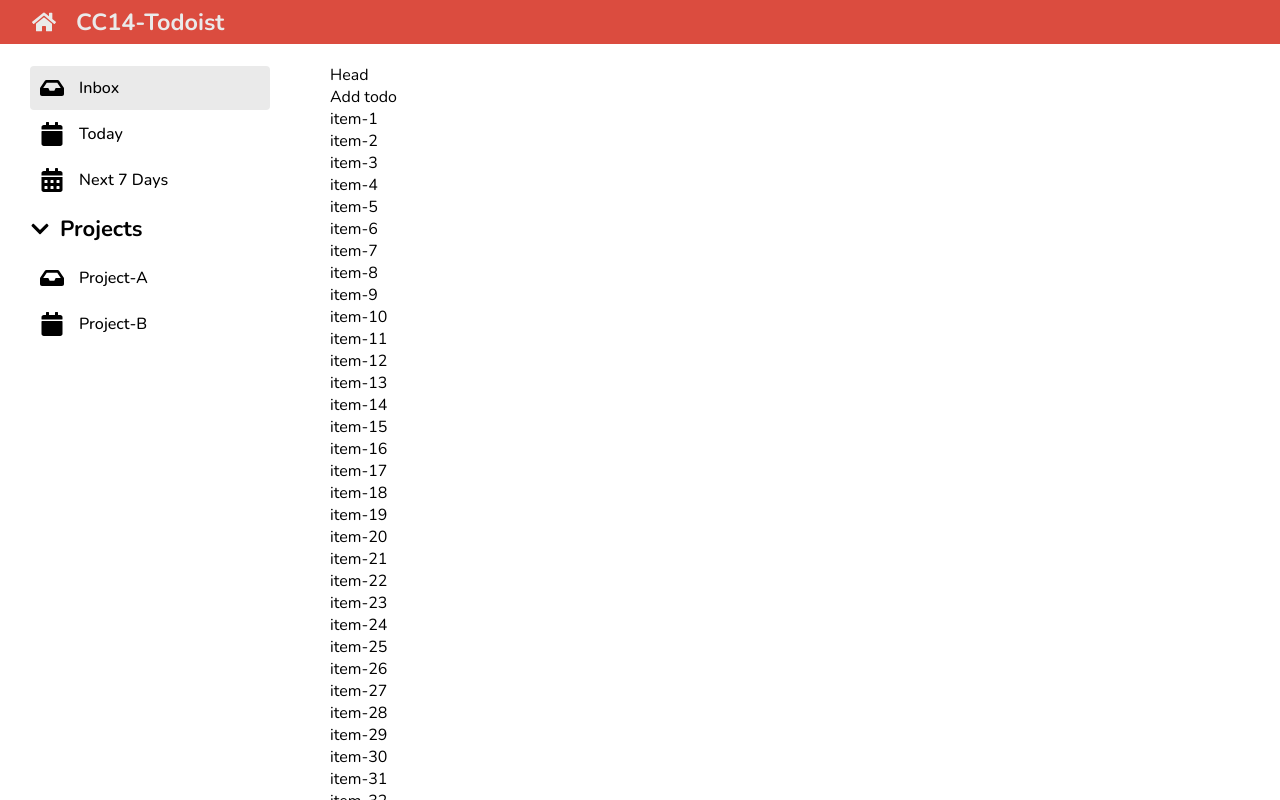
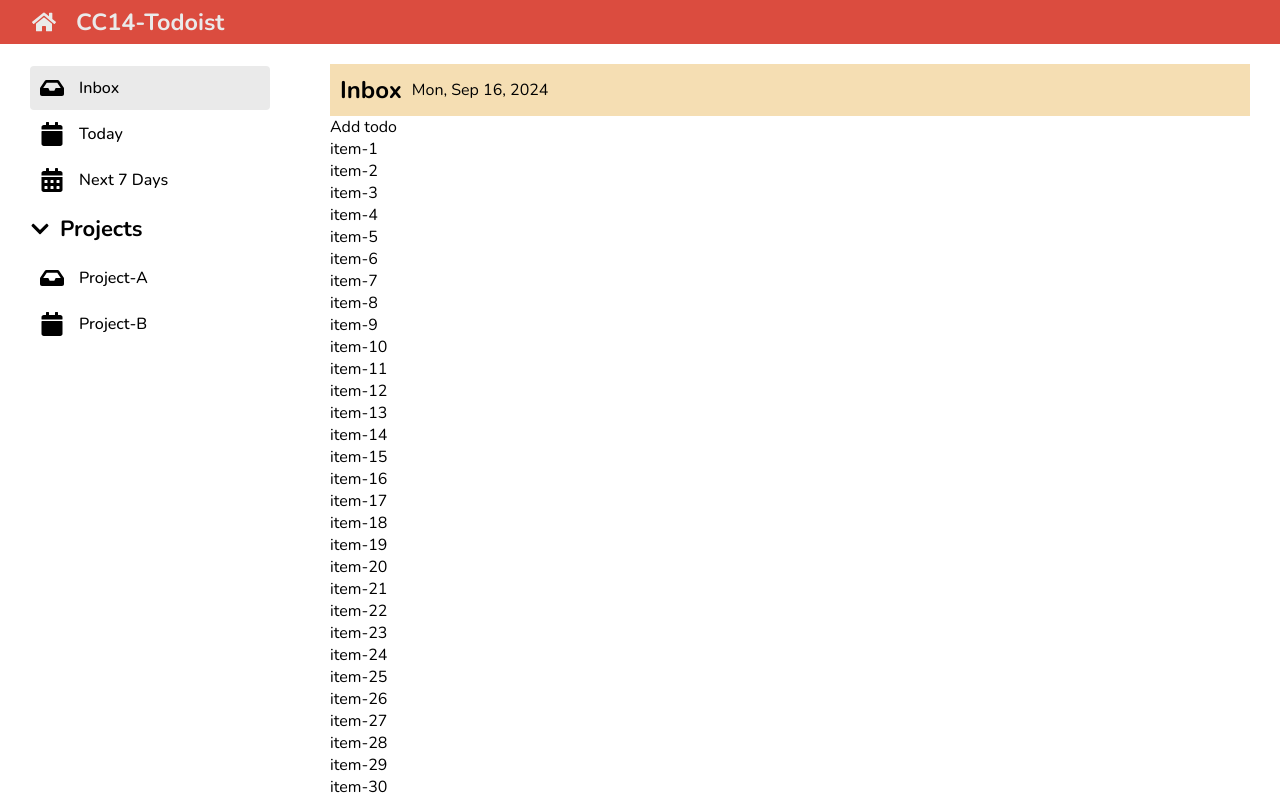
Before and after one commit to zinzindev/CC14-React-Todolist, a React (Create React App) app: page / in a window 1280 px wide. Built offline with nearby package versions, Linux system fonts and the light colour scheme.

Commit message:
finish: todo header-time

```diff
--- a/src/App.jsx
+++ b/src/App.jsx
@@ -1,4 +1,4 @@
-import './App.scss';
+import './App.scss'; // Global
 import { Header } from './components/Header.jsx';
 import { Sidebar } from './components/Sidebar.jsx';
 import { TodoContent } from './components/Todo/TodoContent.jsx';
--- a/src/components/Todo/TodoContent.jsx
+++ b/src/components/Todo/TodoContent.jsx
@@ -1,10 +1,17 @@
+import styles from './TodoContent.module.scss'; // Module CSS
+
 export function TodoContent() {
 	const mockTodo = Array.from({ length: 50 }, (el, idx) => idx + 1);
-	console.log(mockTodo);
+
+	const now = new Date();
+	const options = { weekday: 'short', year: 'numeric', month: 'short', day: 'numeric' };
 
 	return (
 		<main className='content'>
-			<div>Head</div>
+			<div className={styles.header}>
+				<h2>Inbox</h2>
+				<p>{now.toLocaleDateString('en-US', options)}</p>
+			</div>
 			<div>Add todo</div>
 			<ul>
 				{mockTodo.map((el) => (
--- /dev/null
+++ b/src/components/Todo/TodoContent.module.scss
@@ -0,0 +1,7 @@
+.header {
+	background-color: wheat;
+	padding: 10px;
+	display: flex;
+	align-items: center;
+	gap: 10px;
+}
```
